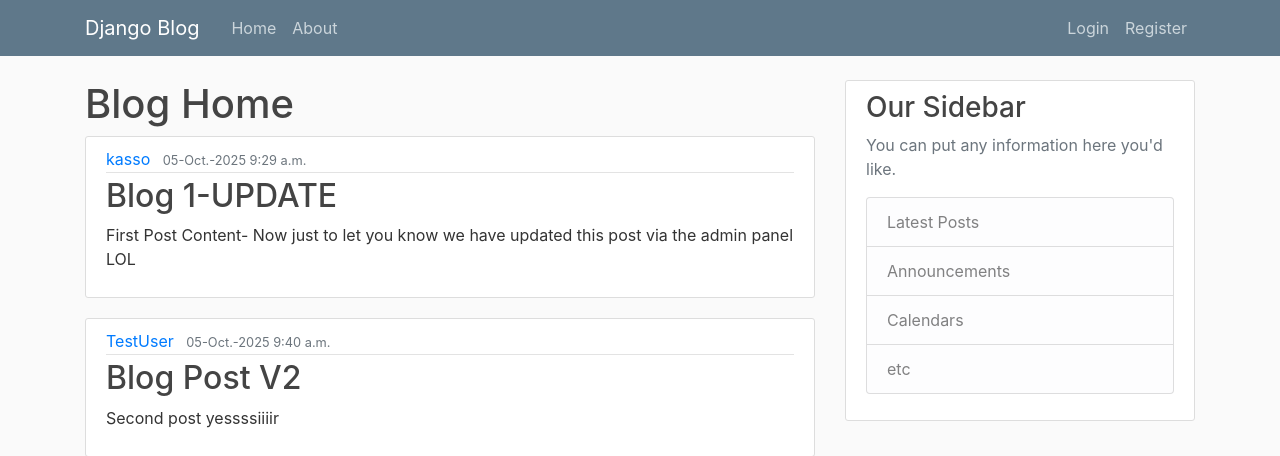
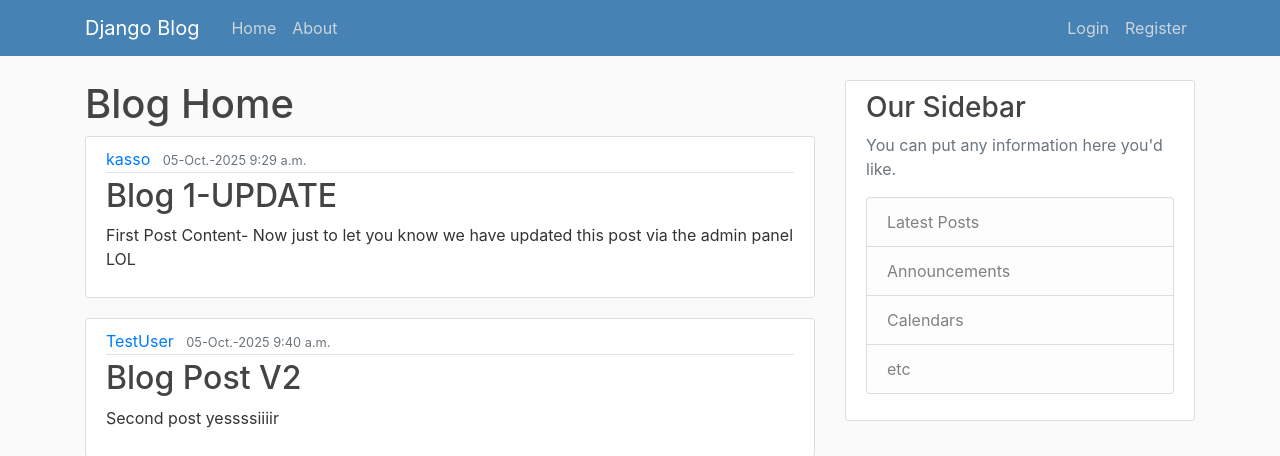
Before and after one commit to O-kass/Django_Blog, a Django app: page / in a window 1280 px wide, with the pointer over the restyled element. Shown: the top 456 px of the page. Run offline with Django 5.2, Linux system fonts and the light colour scheme; data comes from the database, SQL or seed files in the repository.

Commit message:
Ammend views.py

```diff
--- a/django_blog_project/blog/static/blog/main.css
+++ b/django_blog_project/blog/static/blog/main.css
@@ -14,6 +14,10 @@ ul {
 
 .bg-steel {
   background-color: #5f788a;
+}
+
+.bg-steel:hover {
+  background-color: #4682b4
 }
 
 .site-header .navbar-nav .nav-link {
```
